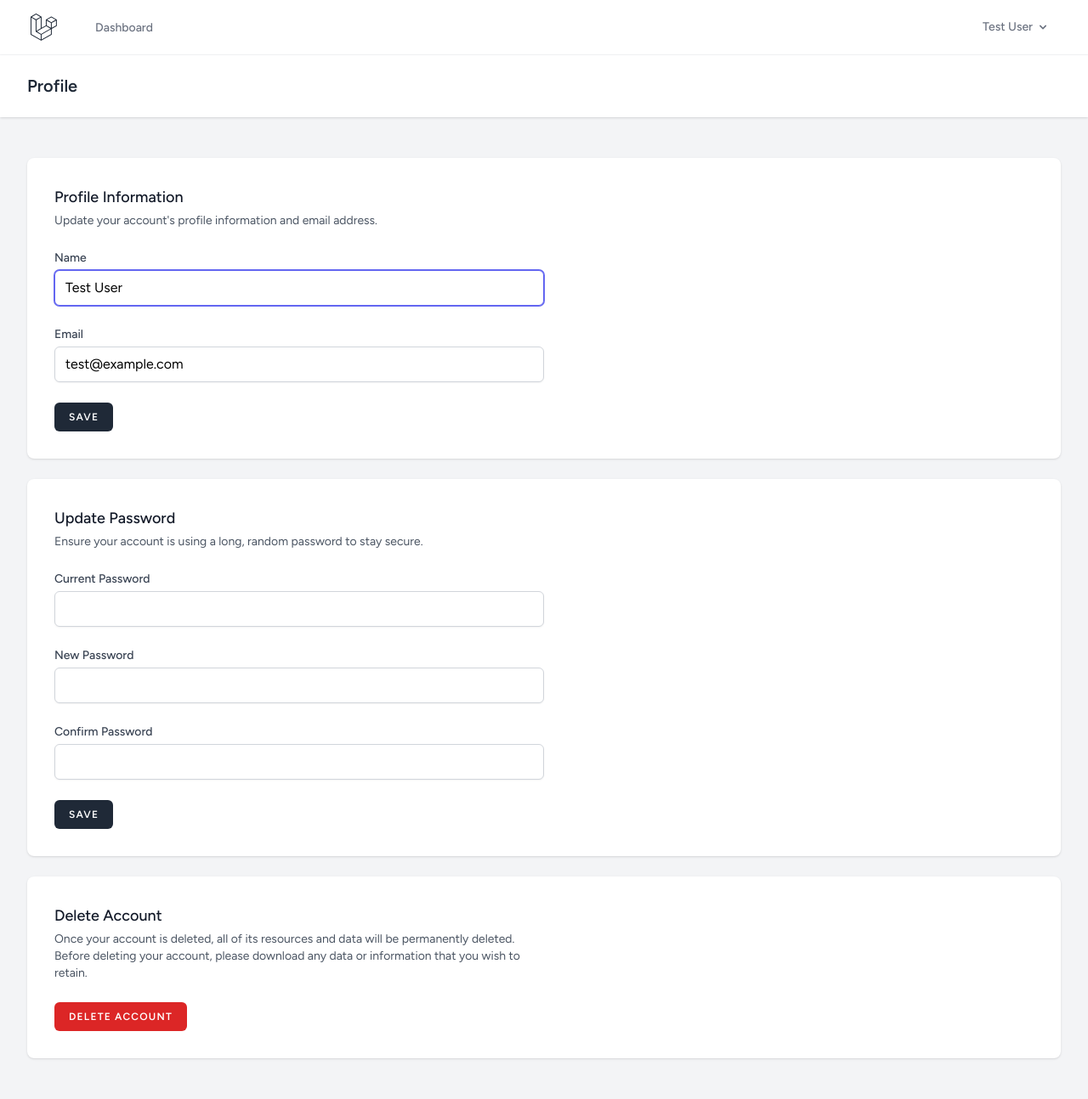
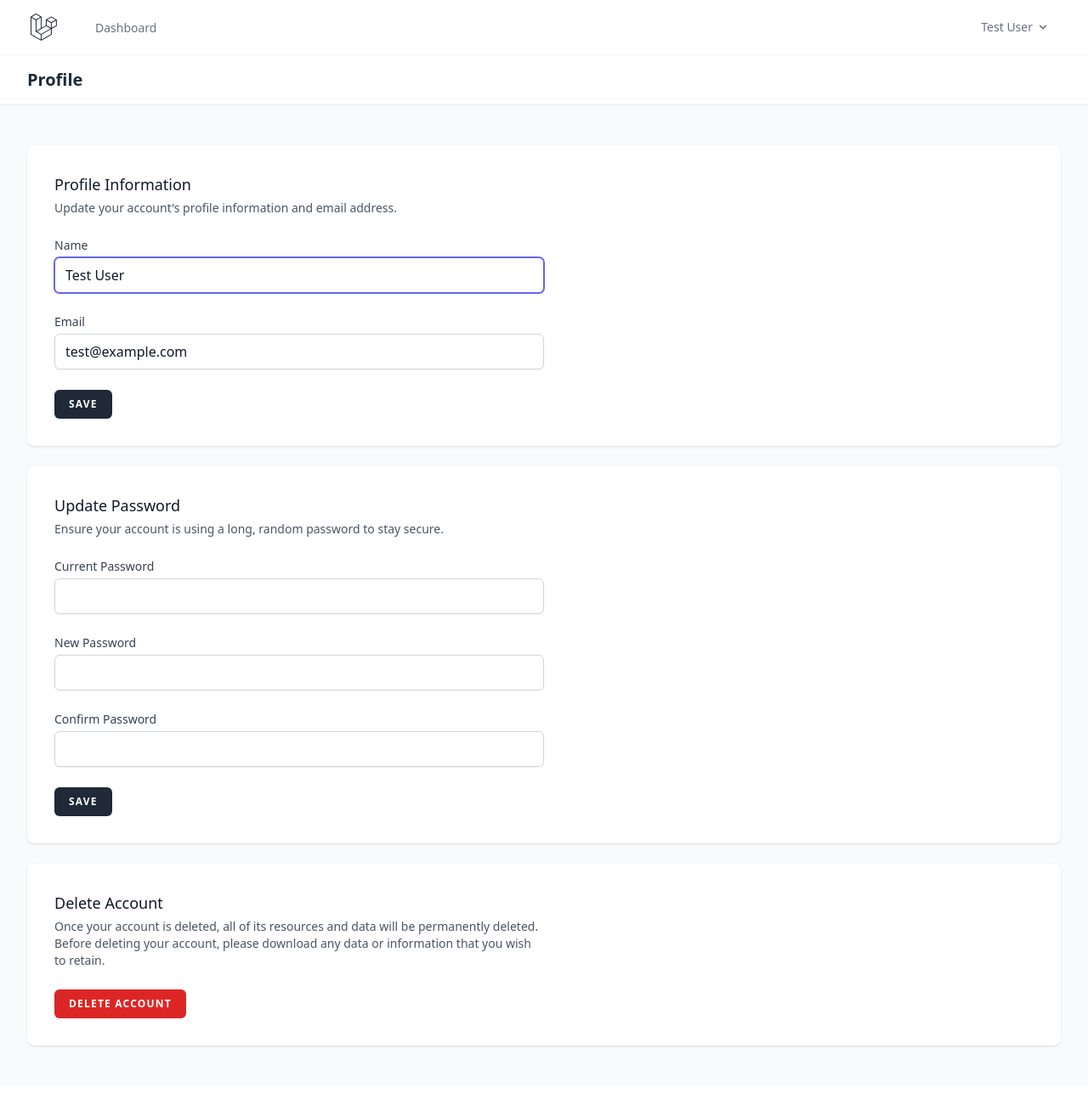
Before and after one commit to lencet-344/Flow-Tech, a Laravel app: page /profile in a window 1280 px wide. Shown: the whole page at 85% size. After the commit the page ends 1233 px from the top, so only its background shows below. Run offline with Laravel 12, Linux system fonts and the light colour scheme; a user stored in the database is signed in; data comes from the database, SQL or seed files in the repository; style sheets or scripts are compiled from the project's sources; some libraries are stand-ins or nearby versions.

Commit message:
fix: update

```diff
--- a/resources/views/layouts/app.blade.php
+++ b/resources/views/layouts/app.blade.php
@@ -7,30 +7,69 @@
 
         <title>{{ config('app.name', 'Laravel') }}</title>
 
-        <!-- Fonts -->
         <link rel="preconnect" href="https://fonts.bunny.net">
-        <link href="https://fonts.bunny.net/css?family=figtree:400,500,600&display=swap" rel="stylesheet" />
+        <link href="https://fonts.bunny.net/css?family=inter:400,500,600,700&display=swap" rel="stylesheet" />
 
-        <!-- Scripts -->
         @vite(['resources/css/app.css', 'resources/js/app.js'])
     </head>
-    <body class="font-sans antialiased">
-        <div class="min-h-screen bg-gray-100 dark:bg-gray-900">
+    <body class="font-sans antialiased text-gray-900 dark:text-gray-100 selection:bg-indigo-500 selection:text-white">
+        <div class="min-h-screen bg-gray-50 dark:bg-[#0f172a]">
             @include('layouts.navigation')
 
-            <!-- Page Heading -->
             @isset($header)
-                <header class="bg-white dark:bg-gray-800 shadow">
-                    <div class="max-w-7xl mx-auto py-6 px-4 sm:px-6 lg:px-8">
+                <header class="bg-white/80 dark:bg-gray-800/80 backdrop-blur-md shadow-sm border-b border-gray-100 dark:border-gray-800 sticky top-0 z-10">
+                    <div class="max-w-7xl mx-auto py-4 px-4 sm:px-6 lg:px-8">
                         {{ $header }}
                     </div>
                 </header>
             @endisset
 
-            <!-- Page Content -->
             <main>
-                {{ $slot }}
+                @yield('content')
+                {{ $slot ?? '' }}
             </main>
         </div>
+
+        <script src="https://cdn.jsdelivr.net/npm/sweetalert2@11"></script>
+
+        @if (session('success'))
+            <script>
+                Swal.fire({
+                    icon: 'success',
+                    title: "{{ session('success') }}",
+                    showConfirmButton: false,
+                    timer: 3000,
+                    timerProgressBar: true,
+                    background: '#1e293b',
+                    color: '#ffffff',
+                    iconColor: '#10b981',
+                    customClass: {
+                        popup: 'border border-gray-700 rounded-2xl shadow-lg'
+                    }
+                });
+            </script>
+        @endif
+
+        @if ($errors->any())
+            <script>
+                let errorMessages = '';
+                @foreach ($errors->all() as $error)
+                    errorMessages += '<p style="margin-bottom: 0.25rem;">• {{ $error }}</p>';
+                @endforeach
+
+                Swal.fire({
+                    icon: 'warning',
+                    title: 'Revise la información',
+                    html: `<div style="text-align: left; font-size: 0.95em;">${errorMessages}</div>`,
+                    confirmButtonColor: '#4f46e5',
+                    confirmButtonText: 'Entendido',
+                    background: '#1e293b',
+                    color: '#ffffff',
+                    customClass: {
+                        popup: 'border border-gray-700 rounded-2xl shadow-lg'
+                    }
+                });
+            </script>
+        @endif
     </body>
 </html>
```
Also changed, not shown: resources/views/layouts/guest.blade.php (+8 -8 lines).
